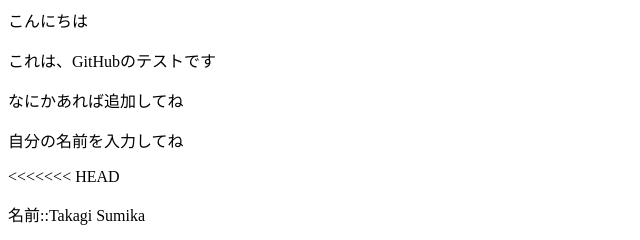
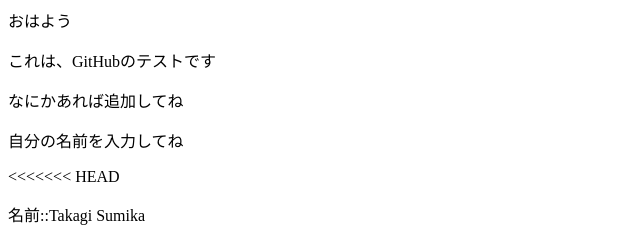
Before and after one commit to hana220/mintia, a plain HTML site: page index.html in a window 1280 px wide. Shown: the top 240 px of the page, 0-640 px from the left. Drawn offline with Linux system fonts and the light colour scheme.

Commit message:
change good morning

```diff
--- a/index.html
+++ b/index.html
@@ -1,4 +1,4 @@
-<p>こんにちは</p>
+<p>おはよう</p>
 <p>これは、GitHubのテストです</p>
 <p>なにかあれば追加してね</p>
 <p>自分の名前を入力してね</p>
```
